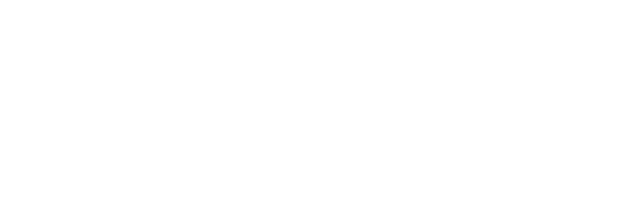
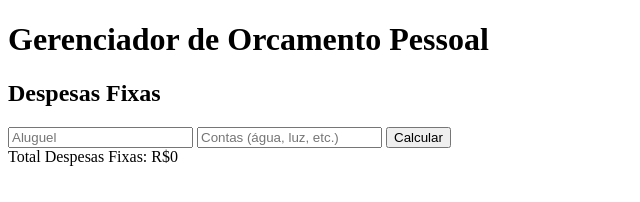
Before and after one commit to Ricardomjr-10/3-aplicativos-com-linguagem, a plain HTML site: page aplicativos/gerenciador/index.html in a window 1280 px wide. Shown: the whole page, without its empty margins (0-640 px from the left). Drawn offline with Linux system fonts and the light colour scheme.

Commit message:
create div despesas fixas

```diff
--- a/aplicativos/gerenciador/index.html
+++ b/aplicativos/gerenciador/index.html
@@ -3,9 +3,17 @@
 <head>
     <meta charset="UTF-8">
     <meta name="viewport" content="width=device-width, initial-scale=1.0">
-    <title>Gerenciador de Orcamento Pessoal</title>
+    <title>Gerenciador de Orcamento</title>
 </head>
 <body>
+    <h1>Gerenciador de Orcamento Pessoal</h1>
 
+    <div id="despesas-fixas">
+        <h2>Despesas Fixas</h2>
+        <input type="text" id="aluguel" placeholder="Aluguel">
+        <input type="text" id="contas" placeholder="Contas (água, luz, etc.)">
+        <button>Calcular</button>
+        <div id="total-fixas">Total Despesas Fixas: R$0</div>
+    </div>
 </body>
 </html>
```
